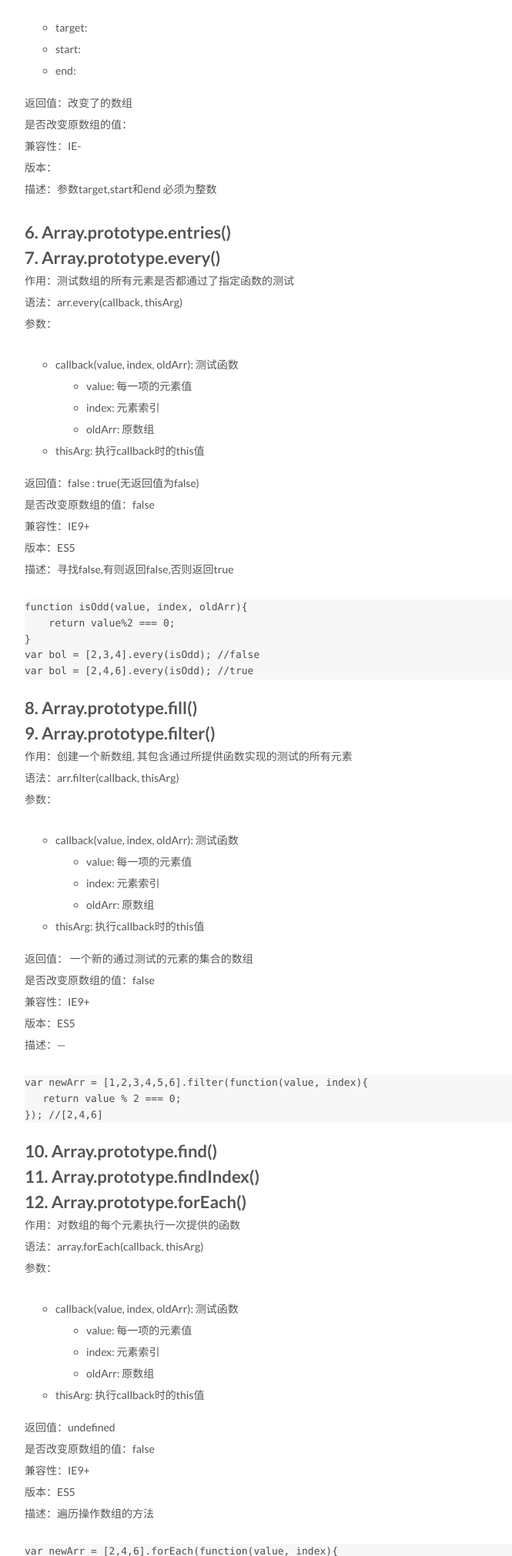
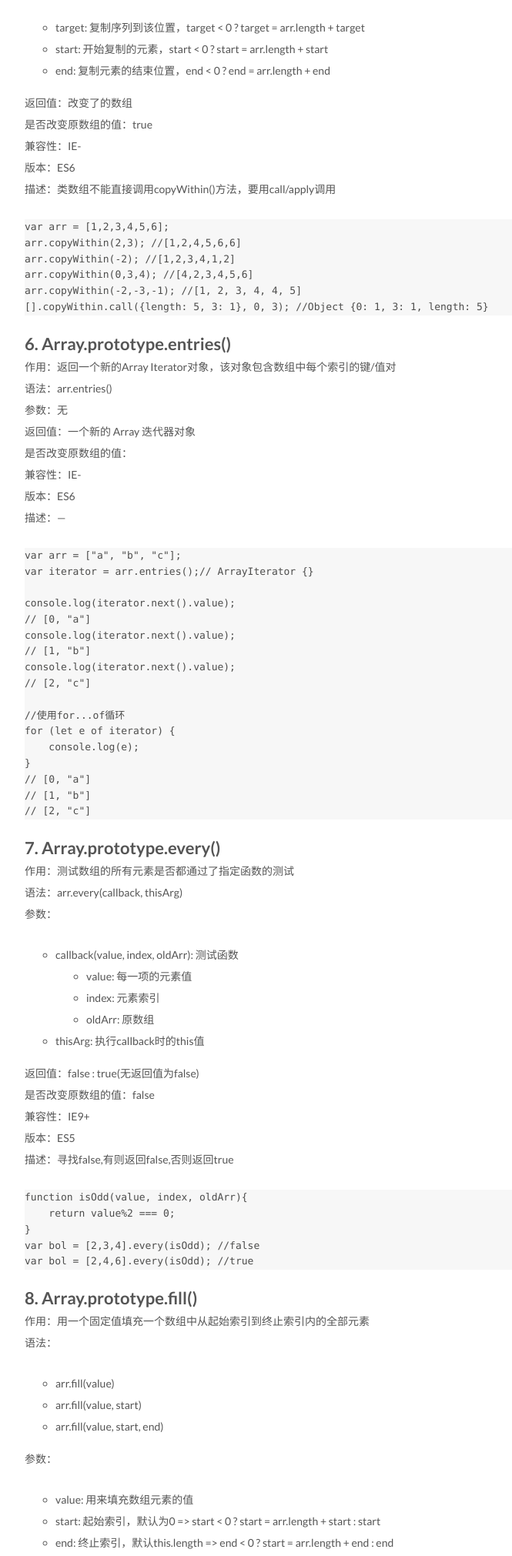
Before and after one commit to Godzhang/Godzhang.github.io, a plain HTML site: page 2017/06/23/Array对象内置方法总结/index.html in a window 1280 px wide. Shown: the part 2751-4773 px from the top of the page at 77% size, without its empty margins (98-763 px from the left). Drawn offline with Linux system fonts and the light colour scheme.

Commit message:
Site updated: 2017-06-24 18:19:04

```diff
--- a/2017/06/23/Array对象内置方法总结/index.html
+++ b/2017/06/23/Array对象内置方法总结/index.html
@@ -96,7 +96,7 @@
 <meta property="og:url" content="http://yoursite.com/2017/06/23/Array对象内置方法总结/index.html">
 <meta property="og:site_name" content="Hexo">
 <meta property="og:description" content="1. Array.from()作用：从一个类似数组或可迭代的对象中创建一个新的数组实例语法：Array.from(arraylike, mapFn, thisArg);参数：   arraylike: 类数组对象或可遍历对象(有length属性的对象) mapFn: 可选参数，用来处理数组的函数，返回新数组 thisArg: 可选参数，执行mapFn时的this值  返回值：新的Array实例是否">
-<meta property="og:updated_time" content="2017-06-24T08:34:59.179Z">
+<meta property="og:updated_time" content="2017-06-24T10:18:53.471Z">
 <meta name="twitter:card" content="summary">
 <meta name="twitter:title" content="Array对象内置方法总结">
 <meta name="twitter:description" content="1. Array.from()作用：从一个类似数组或可迭代的对象中创建一个新的数组实例语法：Array.from(arraylike, mapFn, thisArg);参数：   arraylike: 类数组对象或可遍历对象(有length属性的对象) mapFn: 可选参数，用来处理数组的函数，返回新数组 thisArg: 可选参数，执行mapFn时的this值  返回值：新的Array实例是否">
@@ -370,12 +370,36 @@ console.log(arr2); // [&quot;d&quot;, &quot;e&quot;, &quot;f&quot;]
 </ul>
 <p>参数：</p>
 <ul>
-<li>target:</li>
-<li>start: </li>
-<li>end: </li>
+<li>target: 复制序列到该位置，target &lt; 0 ? target = arr.length + target</li>
+<li>start: 开始复制的元素，start &lt; 0 ? start = arr.length + start</li>
+<li>end: 复制元素的结束位置，end &lt; 0 ? end = arr.length + end</li>
 </ul>
-<p>返回值：改变了的数组<br>是否改变原数组的值：<br>兼容性：IE-<br>版本：<br>描述：参数target,start和end 必须为整数</p>
-<h1 id="6-Array-prototype-entries"><a href="#6-Array-prototype-entries" class="headerlink" title="6. Array.prototype.entries()"></a>6. Array.prototype.entries()</h1><h1 id="7-Array-prototype-every"><a href="#7-Array-prototype-every" class="headerlink" title="7. Array.prototype.every()"></a>7. Array.prototype.every()</h1><p>作用：测试数组的所有元素是否都通过了指定函数的测试<br>语法：arr.every(callback, thisArg)<br>参数：</p>
+<p>返回值：改变了的数组<br>是否改变原数组的值：true<br>兼容性：IE-<br>版本：ES6<br>描述：类数组不能直接调用copyWithin()方法，要用call/apply调用</p>
+<pre><code>var arr = [1,2,3,4,5,6];
+arr.copyWithin(2,3); //[1,2,4,5,6,6]
+arr.copyWithin(-2); //[1,2,3,4,1,2]
+arr.copyWithin(0,3,4); //[4,2,3,4,5,6]
+arr.copyWithin(-2,-3,-1); //[1, 2, 3, 4, 4, 5]
+[].copyWithin.call({length: 5, 3: 1}, 0, 3); //Object {0: 1, 3: 1, length: 5}
+</code></pre><h1 id="6-Array-prototype-entries"><a href="#6-Array-prototype-entries" class="headerlink" title="6. Array.prototype.entries()"></a>6. Array.prototype.entries()</h1><p>作用：返回一个新的Array Iterator对象，该对象包含数组中每个索引的键/值对<br>语法：arr.entries()<br>参数：无<br>返回值：一个新的 Array 迭代器对象<br>是否改变原数组的值：<br>兼容性：IE-<br>版本：ES6<br>描述：—</p>
+<pre><code>var arr = [&quot;a&quot;, &quot;b&quot;, &quot;c&quot;];
+var iterator = arr.entries();// ArrayIterator {}
+
+console.log(iterator.next().value);
+// [0, &quot;a&quot;]
+console.log(iterator.next().value);
+// [1, &quot;b&quot;]
+console.log(iterator.next().value);
+// [2, &quot;c&quot;]
+
+//使用for...of循环
+for (let e of iterator) {
+    console.log(e);
+}
+// [0, &quot;a&quot;]
+// [1, &quot;b&quot;]
+// [2, &quot;c&quot;]
+</code></pre><h1 id="7-Array-prototype-every"><a href="#7-Array-prototype-every" class="headerlink" title="7. Array.prototype.every()"></a>7. Array.prototype.every()</h1><p>作用：测试数组的所有元素是否都通过了指定函数的测试<br>语法：arr.every(callback, thisArg)<br>参数：</p>
 <ul>
 <li>callback(value, index, oldArr): 测试函数<ul>
 <li>value: 每一项的元素值</li>
@@ -391,7 +415,25 @@ console.log(arr2); // [&quot;d&quot;, &quot;e&quot;, &quot;f&quot;]
 }
 var bol = [2,3,4].every(isOdd); //false
 var bol = [2,4,6].every(isOdd); //true
-</code></pre><h1 id="8-Array-prototype-fill"><a href="#8-Array-prototype-fill" class="headerlink" title="8. Array.prototype.fill()"></a>8. Array.prototype.fill()</h1><h1 id="9-Array-prototype-filter"><a href="#9-Array-prototype-filter" class="headerlink" title="9. Array.prototype.filter()"></a>9. Array.prototype.filter()</h1><p>作用：创建一个新数组, 其包含通过所提供函数实现的测试的所有元素<br>语法：arr.filter(callback, thisArg)<br>参数：</p>
+</code></pre><h1 id="8-Array-prototype-fill"><a href="#8-Array-prototype-fill" class="headerlink" title="8. Array.prototype.fill()"></a>8. Array.prototype.fill()</h1><p>作用：用一个固定值填充一个数组中从起始索引到终止索引内的全部元素<br>语法：</p>
+<ul>
+<li>arr.fill(value)</li>
+<li>arr.fill(value, start)</li>
+<li>arr.fill(value, start, end)</li>
+</ul>
+<p>参数：</p>
+<ul>
+<li>value: 用来填充数组元素的值</li>
+<li>start: 起始索引，默认为0 =&gt; start &lt; 0 ? start = arr.length + start : start</li>
+<li>end: 终止索引，默认this.length =&gt; end &lt; 0 ? start = arr.length + end : end</li>
+</ul>
+<p>返回值：修改后的数组<br>是否改变原数组的值：true<br>兼容性：IE-, opera-, safri-<br>版本：ES6<br>描述：类数组不能直接调用fill()方法，要用call/apply调用</p>
+<pre><code>var arr = [1,2,3,4,5];
+arr.fill(6) === arr.fill(6,0) === arr.fill(6,0,arr.length); //[6,6,6,6,6];
+arr.fill(6,0,3); //[6,6,6,4,5]
+arr.fill(6,2); //[1,2,6,6,6]
+[].fill.call({length: 3}, 4); //{0: 4,1: 4,2: 4, length: 3}
+</code></pre><h1 id="9-Array-prototype-filter"><a href="#9-Array-prototype-filter" class="headerlink" title="9. Array.prototype.filter()"></a>9. Array.prototype.filter()</h1><p>作用：创建一个新数组, 其包含通过所提供函数实现的测试的所有元素<br>语法：arr.filter(callback, thisArg)<br>参数：</p>
 <ul>
 <li>callback(value, index, oldArr): 测试函数<ul>
 <li>value: 每一项的元素值</li>
--- a/css/main.css
+++ b/css/main.css
@@ -1695,7 +1695,7 @@ pre .javascript .function {
   width: 4px;
   height: 4px;
   border-radius: 50%;
-  background: #958f98;
+  background: #ee869f;
 }
 .links-of-blogroll {
   font-size: 13px;
```
Also changed, not shown: index.html (+48 -6 lines).
